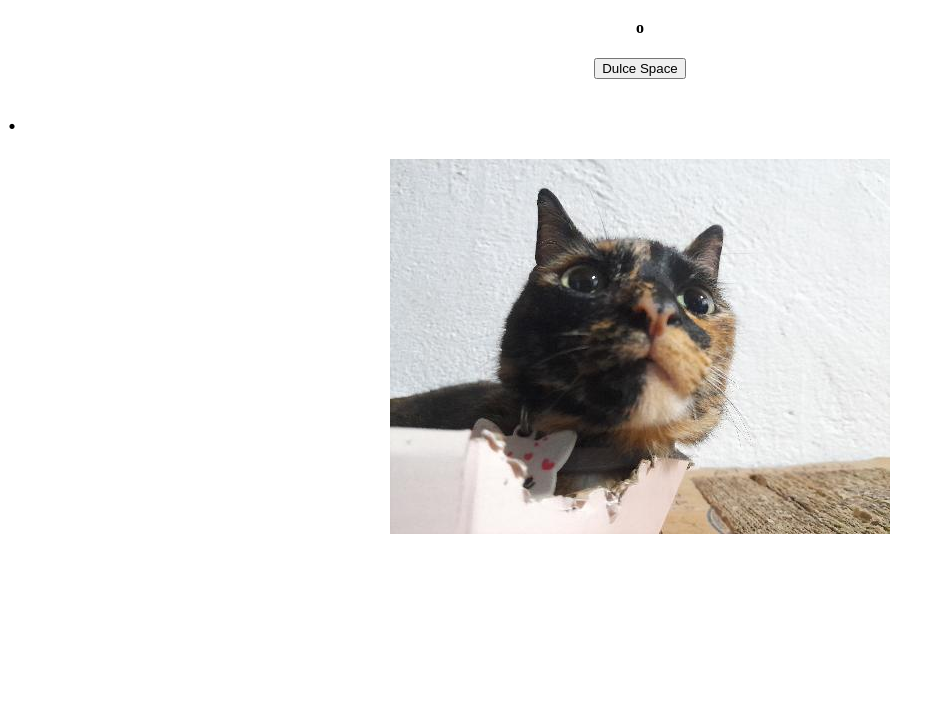
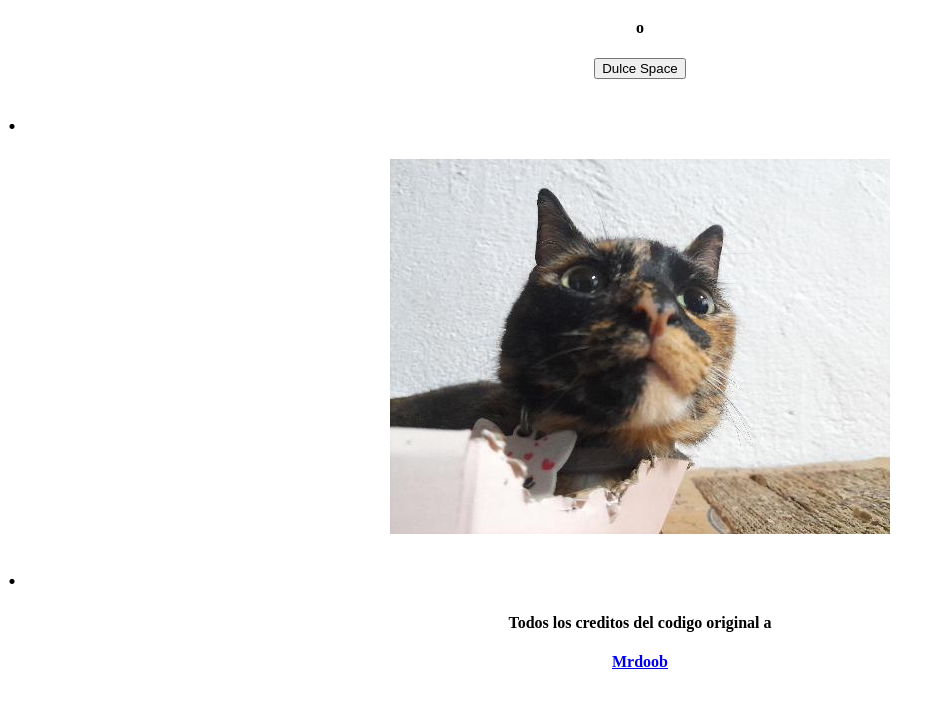
Before and after one commit to urupeliss/dulce-google, a plain HTML site: page index.html in a window 1280 px wide. Shown: the part 90-798 px from the top of the page, without its empty margins (0-944 px from the left). Drawn offline with Linux system fonts and the light colour scheme.

Commit message:
Update index.html

```diff
--- a/index.html
+++ b/index.html
@@ -9,5 +9,7 @@
     </center>
     <h1>.</h1>
     <center><img src="dulce.jpg"/></center>
+    <h1>.</h1>
+    <center><h4>Todos los creditos del codigo original a</h4><a href="https://mrdoob.com/"><h4>Mrdoob</h4></a></center>
 </body>
 </html>
```
